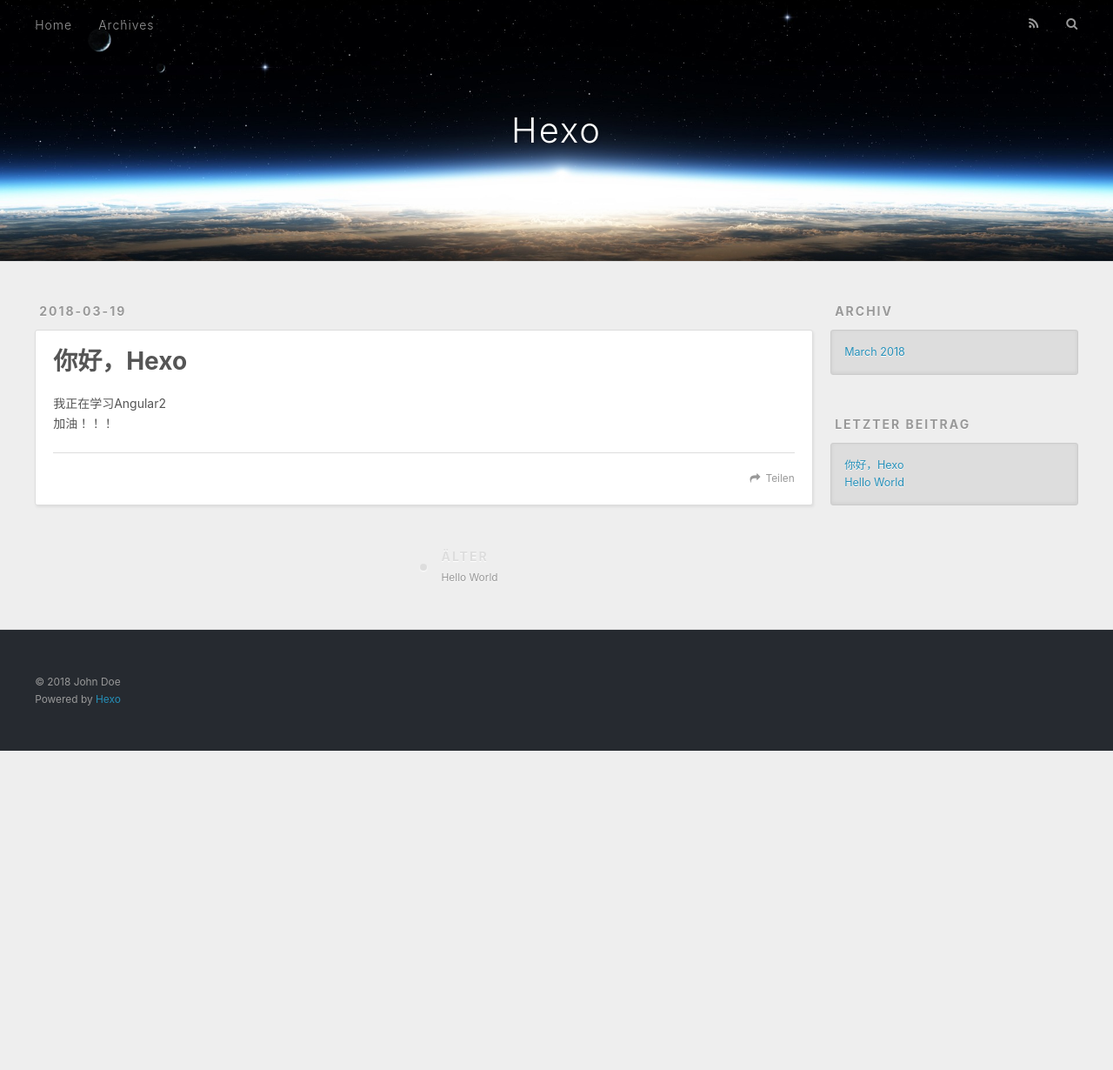
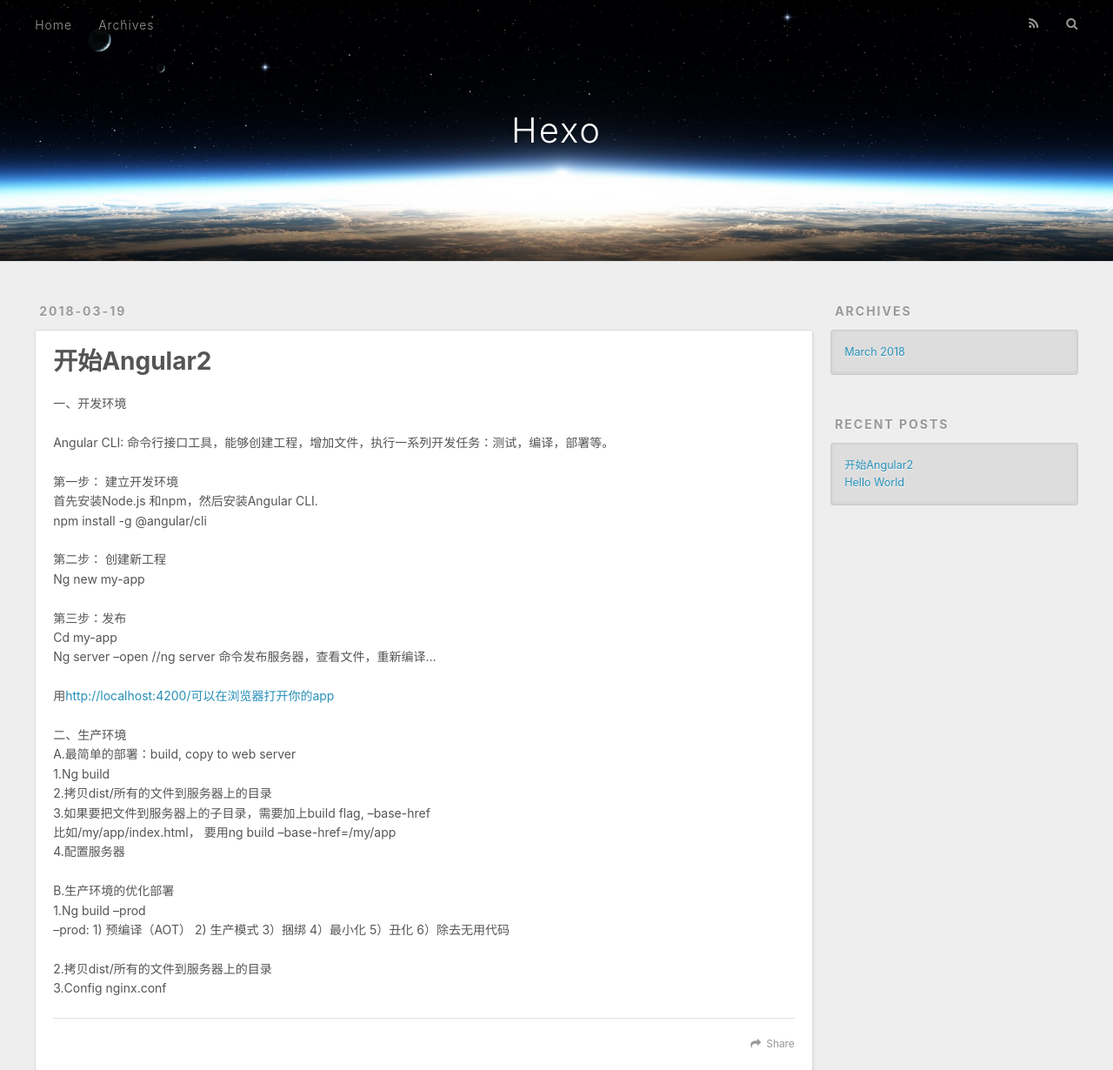
Before and after one commit to diamondcolor/diamondcolor.github.io, a plain HTML site: page 2018/03/19/Angular2/index.html in a window 1280 px wide. Shown: the top 1230 px of the page at 87% size. Before the commit the page ends 863 px from the top, so only its background shows below. Drawn offline with nearby package versions, Linux system fonts and the light colour scheme.

Commit message:
Site updated: 2018-03-19 15:35:36

```diff
--- a/2018/03/19/你好，Hexo/index.html
+++ b/2018/03/19/Angular2/index.html
@@ -5,18 +5,18 @@
 
 
 
-  <title>你好，Hexo | Hexo</title>
+  <title>开始Angular2 | Hexo</title>
   <meta name="viewport" content="width=device-width, initial-scale=1, maximum-scale=1">
-  <meta name="description" content="我正在学习Angular2加油！！！">
+  <meta name="description" content="一、开发环境 Angular CLI: 命令行接口工具，能够创建工程，增加文件，执行一系列开发任务：测试，编译，部署等。 第一步： 建立开发环境首先安装Node.js 和npm，然后安装Angular CLI.npm install -g @angular/cli 第二步： 创建新工程Ng new my-app 第三步：发布Cd my-appNg server –open //ng server">
 <meta property="og:type" content="article">
-<meta property="og:title" content="你好，Hexo">
-<meta property="og:url" content="http://yoursite.com/2018/03/19/你好，Hexo/index.html">
+<meta property="og:title" content="开始Angular2">
+<meta property="og:url" content="http://yoursite.com/2018/03/19/Angular2/index.html">
 <meta property="og:site_name" content="Hexo">
-<meta property="og:description" content="我正在学习Angular2加油！！！">
-<meta property="og:updated_time" content="2018-03-19T05:25:01.151Z">
+<meta property="og:description" content="一、开发环境 Angular CLI: 命令行接口工具，能够创建工程，增加文件，执行一系列开发任务：测试，编译，部署等。 第一步： 建立开发环境首先安装Node.js 和npm，然后安装Angular CLI.npm install -g @angular/cli 第二步： 创建新工程Ng new my-app 第三步：发布Cd my-appNg server –open //ng server">
+<meta property="og:updated_time" content="2018-03-19T07:34:45.962Z">
 <meta name="twitter:card" content="summary">
-<meta name="twitter:title" content="你好，Hexo">
-<meta name="twitter:description" content="我正在学习Angular2加油！！！">
+<meta name="twitter:title" content="开始Angular2">
+<meta name="twitter:description" content="一、开发环境 Angular CLI: 命令行接口工具，能够创建工程，增加文件，执行一系列开发任务：测试，编译，部署等。 第一步： 建立开发环境首先安装Node.js 和npm，然后安装Angular CLI.npm install -g @angular/cli 第二步： 创建新工程Ng new my-app 第三步：发布Cd my-appNg server –open //ng server">
 
     <link rel="alternate" href="/atom.xml" title="Hexo" type="application/atom+xml">
 
@@ -54,7 +54,7 @@
 
           <a id="nav-rss-link" class="nav-icon" href="/atom.xml" title="RSS Feed"></a>
 
-        <a id="nav-search-btn" class="nav-icon" title="Suche"></a>
+        <a id="nav-search-btn" class="nav-icon" title="Search"></a>
       </nav>
       <div id="search-form-wrap">
         <form action="//google.com/search" method="get" accept-charset="UTF-8" class="search-form"><input type="search" name="q" class="search-form-input" placeholder="Search"><button type="submit" class="search-form-submit">&#xF002;</button><input type="hidden" name="sitesearch" value="http://yoursite.com"></form>
@@ -63,9 +63,9 @@
   </div>
 </header>
       <div class="outer">
-        <section id="main"><article id="post-你好，Hexo" class="article article-type-post" itemscope itemprop="blogPost">
+        <section id="main"><article id="post-Angular2" class="article article-type-post" itemscope itemprop="blogPost">
   <div class="article-meta">
-    <a href="/2018/03/19/你好，Hexo/" class="article-date">
+    <a href="/2018/03/19/Angular2/" class="article-date">
   <time datetime="2018-03-19T03:15:12.000Z" itemprop="datePublished">2018-03-19</time>
 </a>
 
@@ -77,7 +77,7 @@
 
 
     <h1 class="article-title" itemprop="name">
-      你好，Hexo
+      开始Angular2
     </h1>
 
 
@@ -85,12 +85,20 @@
 
     <div class="article-entry" itemprop="articleBody">
 
-        <p>我正在学习Angular2<br>加油！！！</p>
+        <p>一、开发环境</p>
+<p>Angular CLI: 命令行接口工具，能够创建工程，增加文件，执行一系列开发任务：测试，编译，部署等。</p>
+<p>第一步： 建立开发环境<br>首先安装Node.js 和npm，然后安装Angular CLI.<br>npm install -g @angular/cli</p>
+<p>第二步： 创建新工程<br>Ng new my-app</p>
+<p>第三步：发布<br>Cd my-app<br>Ng server –open //ng server 命令发布服务器，查看文件，重新编译…</p>
+<p>用<a href="http://localhost:4200/可以在浏览器打开你的app" target="_blank" rel="noopener">http://localhost:4200/可以在浏览器打开你的app</a></p>
+<p>二、生产环境<br>A.最简单的部署：build, copy to web server<br>1.Ng build<br>2.拷贝dist/所有的文件到服务器上的目录<br>3.如果要把文件到服务器上的子目录，需要加上build flag, –base-href<br>  比如/my/app/index.html， 要用ng build –base-href=/my/app<br>4.配置服务器</p>
+<p>B.生产环境的优化部署<br>1.Ng build –prod<br>  –prod: 1) 预编译（AOT） 2) 生产模式 3）捆绑 4）最小化 5）丑化 6）除去无用代码</p>
+<p>2.拷贝dist/所有的文件到服务器上的目录<br>3.Config nginx.conf</p>
 
 
     </div>
     <footer class="article-footer">
-      <a data-url="http://yoursite.com/2018/03/19/你好，Hexo/" data-id="cjexse8y80001tgsswjlgkivw" class="article-share-link">Teilen</a>
+      <a data-url="http://yoursite.com/2018/03/19/Angular2/" data-id="cjexx15qe0000xssslhmg7fpr" class="article-share-link">Share</a>
 
 
     </footer>
@@ -101,7 +109,7 @@
 
 
     <a href="/2018/03/19/hello-world/" id="article-nav-older" class="article-nav-link-wrap">
-      <strong class="article-nav-caption">Älter</strong>
+      <strong class="article-nav-caption">Older</strong>
       <div class="article-nav-title">Hello World</div>
     </a>
 
@@ -124,7 +132,7 @@
 
 
   <div class="widget-wrap">
-    <h3 class="widget-title">Archiv</h3>
+    <h3 class="widget-title">Archives</h3>
     <div class="widget">
       <ul class="archive-list"><li class="archive-list-item"><a class="archive-list-link" href="/archives/2018/03/">March 2018</a></li></ul>
     </div>
@@ -134,12 +142,12 @@
 
 
   <div class="widget-wrap">
-    <h3 class="widget-title">letzter Beitrag</h3>
+    <h3 class="widget-title">Recent Posts</h3>
     <div class="widget">
       <ul>
 
           <li>
-            <a href="/2018/03/19/你好，Hexo/">你好，Hexo</a>
+            <a href="/2018/03/19/Angular2/">开始Angular2</a>
           </li>
 
           <li>
```
Also changed, not shown: 2018/03/19/hello-world/index.html (+8 -8 lines), archives/2018/03/index.html (+7 -7 lines), archives/2018/index.html (+7 -7 lines), archives/index.html (+7 -7 lines), index.html (+18 -10 lines).
